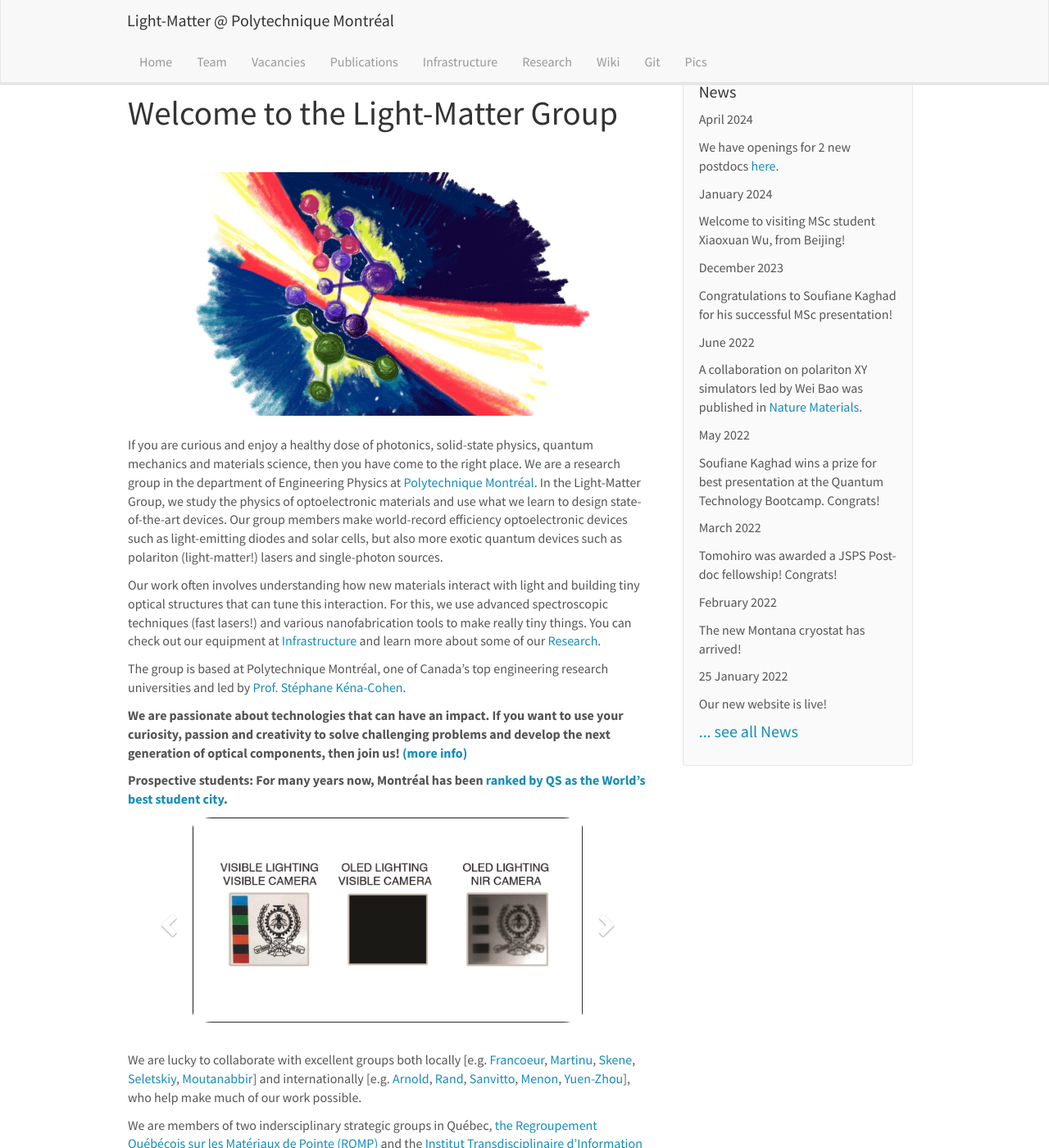
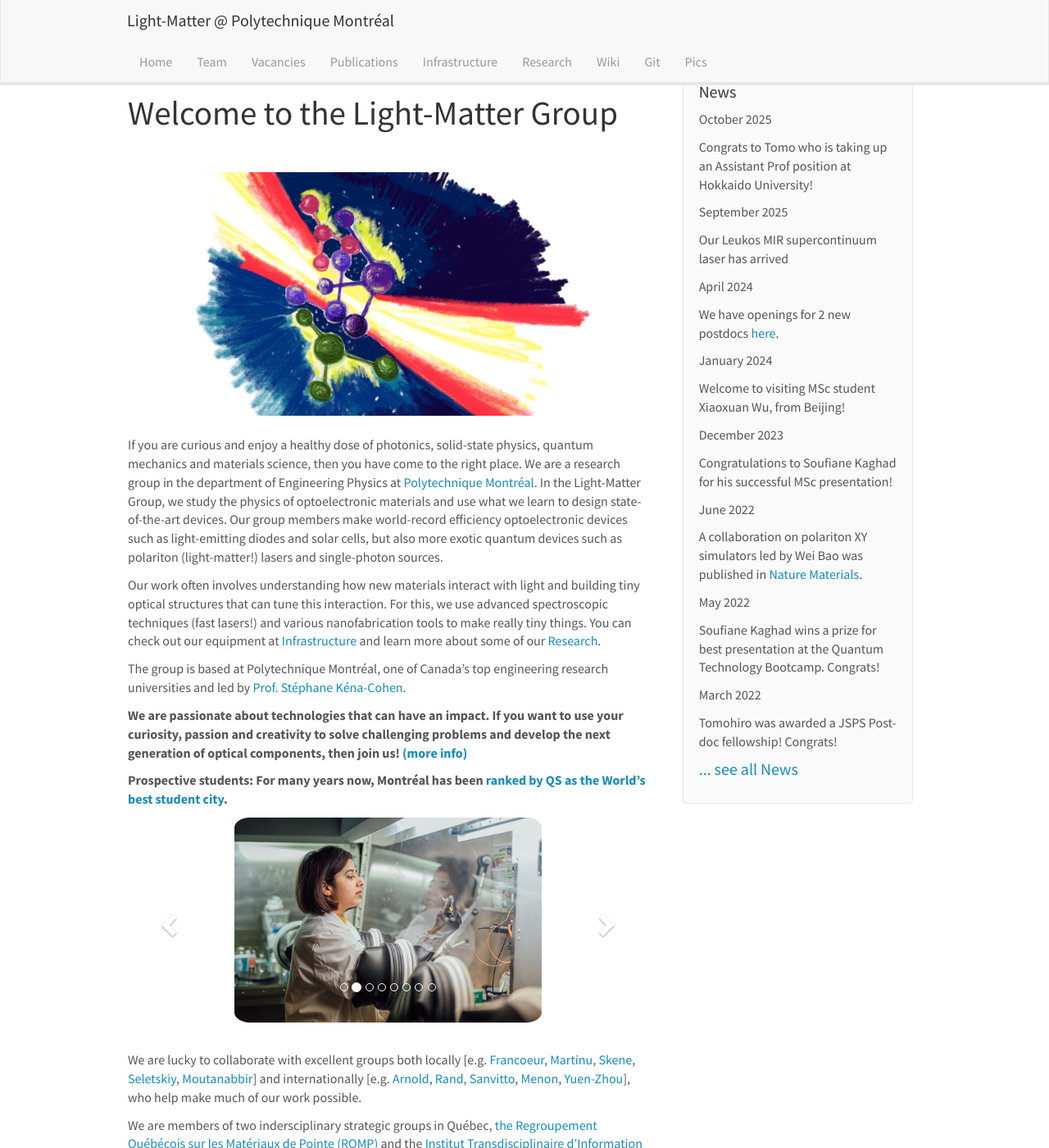
Before and after one commit to skenac/skenac.github.io, a Jekyll site: the page built from _pages/home.md, in a window 1280 px wide and 1400 px high. Shown: the whole window at 82% size. Built offline with Jekyll 4.4.1, drawn with Linux system fonts in a browser that asks for light colours; nearby versions of some CDN libraries.

Commit message:
update team members and homepage images

```diff
--- a/_data/news.yml
+++ b/_data/news.yml
@@ -1,3 +1,9 @@
+- date: October 2025
+  headline: "Congrats to Tomo who is taking up an Assistant Prof position at Hokkaido University!"
+
+- date: September 2025
+  headline: "Our Leukos MIR supercontinuum laser has arrived"
+
 - date: April 2024
   headline: "We have openings for 2 new postdocs [here](http://www.light-matter.ca/downloads/Postdoc-Announcement.pdf)."
 
@@ -15,9 +21,3 @@
 
 - date: March 2022
   headline: "Tomohiro was awarded a JSPS Post-doc fellowship! Congrats!"
-
-- date: February 2022
-  headline: "The new Montana cryostat has arrived!"
-
-- date: 25 January 2022
-  headline: "Our new website is live!"
--- a/_pages/home.md
+++ b/_pages/home.md
@@ -27,27 +27,36 @@
         <li data-target="#carousel" data-slide-to="3"></li>
         <li data-target="#carousel" data-slide-to="4"></li>
         <li data-target="#carousel" data-slide-to="5"></li>
+        <li data-target="#carousel" data-slide-to="6"></li>
+        <li data-target="#carousel" data-slide-to="7"></li>
+
     </ol>
 
     <!-- Items -->
     <div class="carousel-inner" markdown="0">
         <div class="item active">
-            <img src="{{ site.url }}{{ site.baseurl }}/images/slider7001400/CavityImage.jpg" style="height:250px" alt="Slide 1" />
+            <img src="{{ site.url }}{{ site.baseurl }}/images/slider7001400/presse1.jpg" style="height:250px" alt="Slide 1" />
         </div>
         <div class="item">
-            <img src="{{ site.url }}{{ site.baseurl }}/images/slider7001400/logo_poly_oled.png" style="height:250px" alt="Slide 2" />
+            <img src="{{ site.url }}{{ site.baseurl }}/images/slider7001400/presse2.jpg" style="height:250px" alt="Slide 2" />
         </div>
         <div class="item">
-            <img src="{{ site.url }}{{ site.baseurl }}/images/slider7001400/Anthracene.png" style="height:250px" alt="Slide 3" />
+            <img src="{{ site.url }}{{ site.baseurl }}/images/slider7001400/CavityImage.jpg" style="height:250px" alt="Slide 3" />
         </div>
         <div class="item">
-            <img src="{{ site.url }}{{ site.baseurl }}/images/slider7001400/malinge.jpg" style="height:250px" alt="Slide 4" />
+            <img src="{{ site.url }}{{ site.baseurl }}/images/slider7001400/logo_poly_oled.png" style="height:250px" alt="Slide 4" />
         </div>
         <div class="item">
-            <img src="{{ site.url }}{{ site.baseurl }}/images/slider7001400/bbq.jpg" style="height:250px" alt="Slide 5" />
+            <img src="{{ site.url }}{{ site.baseurl }}/images/slider7001400/Anthracene.png" style="height:250px" alt="Slide 5" />
         </div>
         <div class="item">
-            <img src="{{ site.url }}{{ site.baseurl }}/images/slider7001400/superfluid_press.png" style="height:250px" alt="Slide 6" />
+            <img src="{{ site.url }}{{ site.baseurl }}/images/slider7001400/malinge.jpg" style="height:250px" alt="Slide 6" />
+        </div>
+        <div class="item">
+            <img src="{{ site.url }}{{ site.baseurl }}/images/slider7001400/bbq.jpg" style="height:250px" alt="Slide 7" />
+        </div>
+        <div class="item">
+            <img src="{{ site.url }}{{ site.baseurl }}/images/slider7001400/superfluid_press.png" style="height:250px" alt="Slide 8" />
         </div>
     </div>
   <a class="left carousel-control" href="#carousel" role="button" data-slide="prev">
```
Also changed, not shown: _data/alumni_members.yml (+8 -0 lines), _data/team_members.yml (+52 -34 lines), images/slider7001400/presse1.jpg (added), images/slider7001400/presse2.jpg (added), images/teampic/arnaud.jpg (added), images/teampic/galina.jpg (added), images/teampic/laure.jpg (added), images/teampic/omid.jpg (added), 1 other file.
